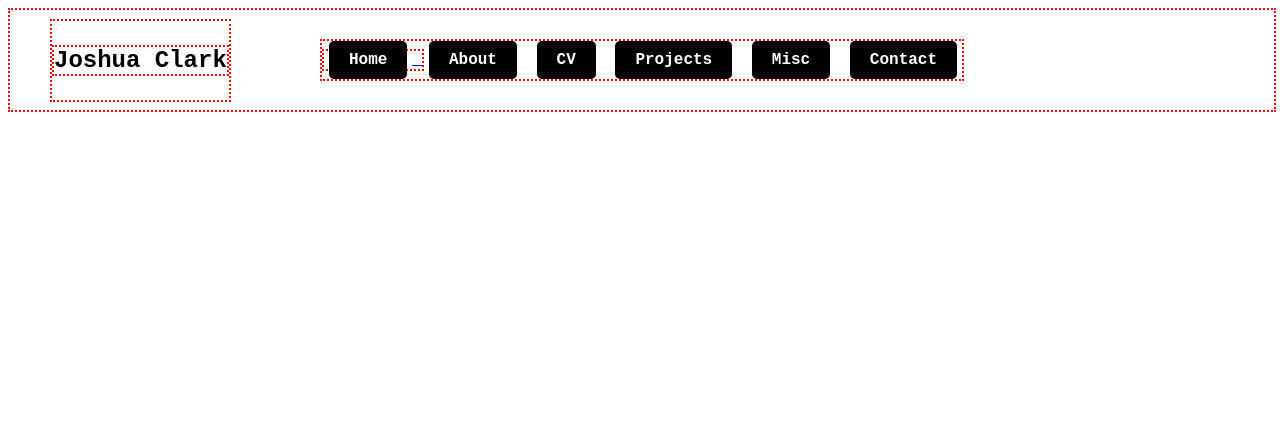
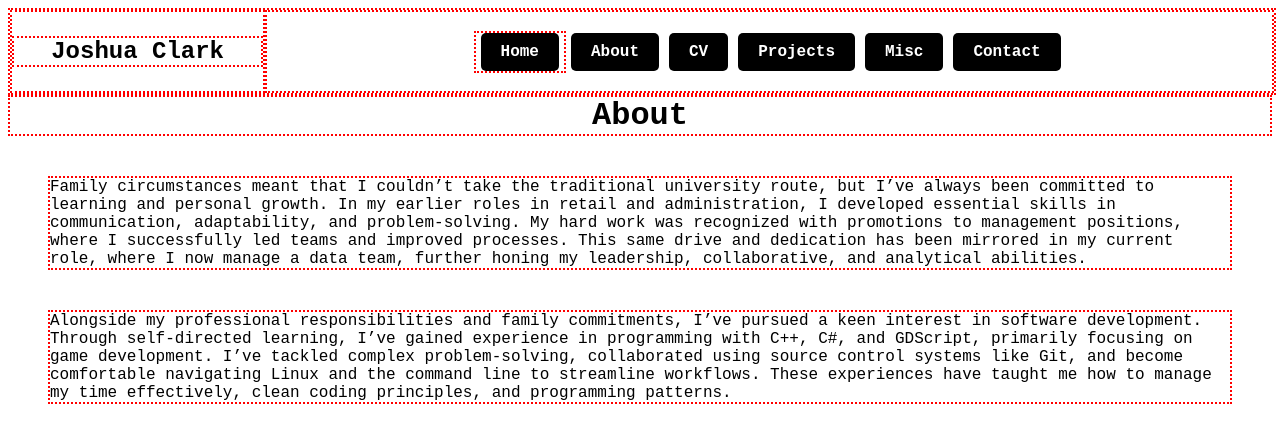
Before and after one commit to joshuaclarkuk/personal-portfolio, a plain HTML site: page about.html in a window 1280 px wide. Drawn offline with Linux system fonts and the light colour scheme.

Commit message:
Updated Nav Bar with Flex
Nav bar is now a flex box that contains a logo and a second flex box that holds the buttons

Means I can adjust how much space they take up on screen but the alignment still isn't quite right.

WIll come back to it

```diff
--- a/about.html
+++ b/about.html
@@ -28,5 +28,22 @@
             </div>
 
          </div>
+
+        <!-- Title -->
+        <h1>About</h1>
+
+        <!-- Body -->
+        <p class="body-text">Family circumstances meant that I couldn’t take the traditional university route,
+        but I’ve always been committed to learning and personal growth.
+        In my earlier roles in retail and administration, I developed essential skills in communication,
+        adaptability, and problem-solving.
+        My hard work was recognized with promotions to management positions,
+        where I successfully led teams and improved processes.
+        This same drive and dedication has been mirrored in my current role, where I now manage a data team,
+        further honing my leadership, collaborative, and analytical abilities.
+        </p>
+        <p class="body-text">
+        Alongside my professional responsibilities and family commitments, I’ve pursued a keen interest in software development. Through self-directed learning, I’ve gained experience in programming with C++, C#, and GDScript, primarily focusing on game development. I’ve tackled complex problem-solving, collaborated using source control systems like Git, and become comfortable navigating Linux and the command line to streamline workflows. These experiences have taught me how to manage my time effectively, clean coding principles, and programming patterns.
+        </p>
     </body>
 </html>
--- a/css/style.css
+++ b/css/style.css
@@ -10,18 +10,24 @@ h1 {
 
 .navigation-bar {
     display: flex;
-    justify-content: center;
-    align-items: center;
-    height: 100px;
+    height: auto;
     width: 100%;
 }
 
 .logo {
-    position: absolute;
-    left: 50px;
+    text-align: center;
+    text-justify: auto;
     font-size: 24px;
     font-weight: bolder;
     color: black;
+    flex: 1;
+}
+
+.button-group {
+    display: flex;
+    justify-content: center;
+    align-items: center;
+    flex: 4;
 }
 
 .button-group button {
@@ -40,3 +46,14 @@ h1 {
 .button-group button:hover {
     background-color: #707070;
 }
+
+.body-text {
+    margin: 40px;
+}
+
+.pdf-embed {
+    display: block;
+    margin: auto;
+    width: 80%;
+    height: 900px;
+}
```
Also changed, not shown: cv.html (+8 -0 lines), 1 other file.
